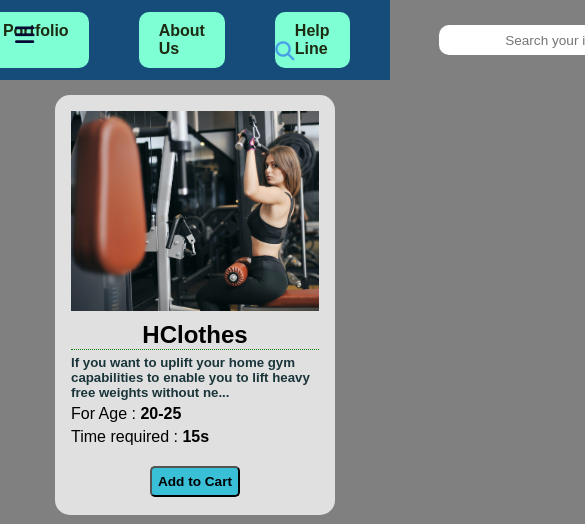
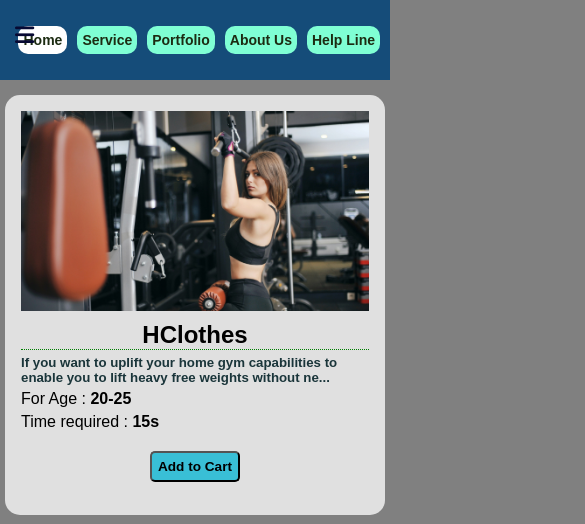
Before and after one commit to Prithibi4614/gymproject, a plain HTML site: page index.html in a window 390 px wide. Shown: the top 524 px of the page, 585 px wide, since content can reach past the window. Drawn offline with Linux system fonts and the light colour scheme.

Commit message:
total resporsive

```diff
--- a/Style.css
+++ b/Style.css
@@ -33,7 +33,8 @@ body{
     text-decoration: none;
     color: rgb(28, 43, 17);
     font-weight: 700;
-}.header ul li:hover{
+}
+.header ul li:hover{
     background-color: #48a0e7;
     color: white;
 }
@@ -347,13 +348,46 @@ footer{
 }
 /* Media */
 @media (max-width: 420px) {
-    .container{
+    .header{
+        background-color: #154c79;
+        width: 100%;
+        height: 80px;
         display: flex;
-        justify-content: space-evenly;
+        justify-content: flex-end;
+        align-items: center;
     }
+    .header ul{
+        display: flex;
+
+    }
+    .header ul li{
+        list-style: none;
+        margin-right: 10px;
+        background-color: aquamarine;
+        padding: 5px 5px;
+        border-radius: 10px;
+
+    }
+    .header ul li a{
+        font-size: 14px;
+    }
+
+    .header .search-box{
+        display: none;
+    }
+    .sidebar{
+        background-color: #ffffff;
+        width: 400px;
+        height: 650px;
+        position: absolute;
+        border-radius: 5px;
+        transform: translateX(-450px);
+        transition: transform 250ms ease-in-out ;
+    }
+
     .box{
         height: 420px;
-        width: 280px;
+        width: 380px;
         margin-top: 15px;
         border-radius: 15px;
         background: #e0e0e0;
```
